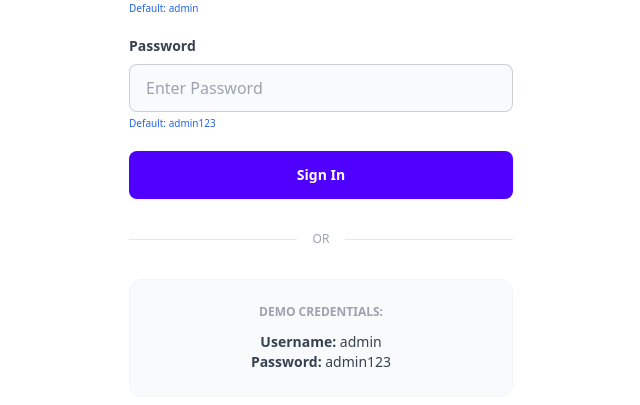
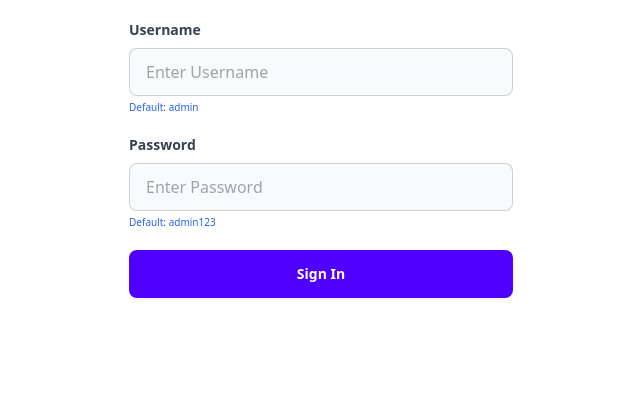
Before and after one commit to Sharmin2601/B13-A5-Issue-Tracker, a plain HTML site: page login.html in a window 1280 px wide. Shown: the part 333-738 px from the top of the page, without its empty margins (319-959 px from the left). Drawn offline with nearby package versions, Linux system fonts and the light colour scheme.

Commit message:
login page

```diff
--- a/login.html
+++ b/login.html
@@ -28,19 +28,3 @@
             </div>
             <button onclick="login()" class="btn btn-primary w-full h-12 text-white font-bold capitalize bg-[#4F00FF] border-none">Sign In</button>
         </div>
-
-        <div class="relative flex py-8 items-center">
-            <div class="flex-grow border-t border-gray-200"></div>
-            <span class="flex-shrink mx-4 text-gray-400 text-xs">OR</span>
-            <div class="flex-grow border-t border-gray-200"></div>
-        </div>
-
-        <div class="bg-gray-50 rounded-xl p-6 border border-gray-100 text-center text-sm">
-            <p class="text-xs text-gray-400 font-bold uppercase mb-3">Demo Credentials:</p>
-            <p class="text-gray-700 font-bold">Username: <span class="font-normal">admin</span></p>
-            <p class="text-gray-700 font-bold">Password: <span class="font-normal">admin123</span></p>
-        </div>
-    </div>
-    <script src="js/auth.js"></script>
-</body>
-</html>
```
Also changed, not shown: index.html (+3 -0 lines).
